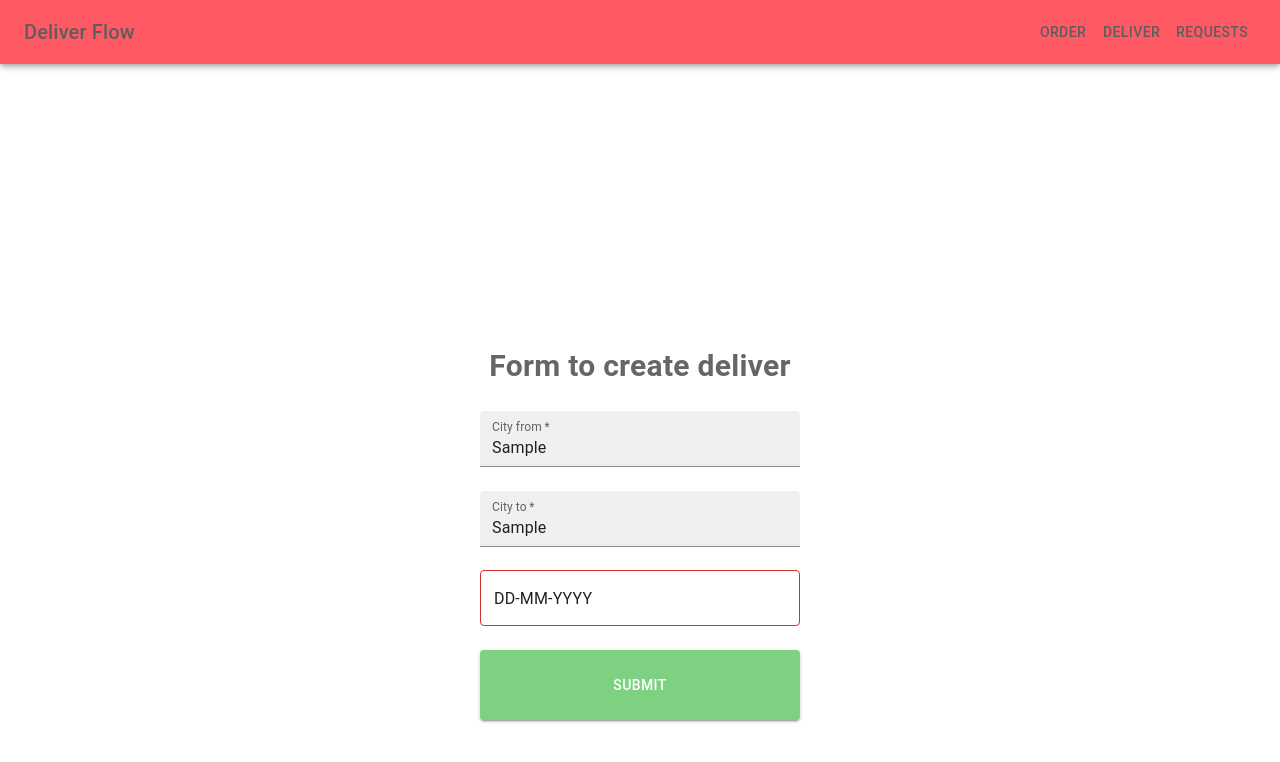
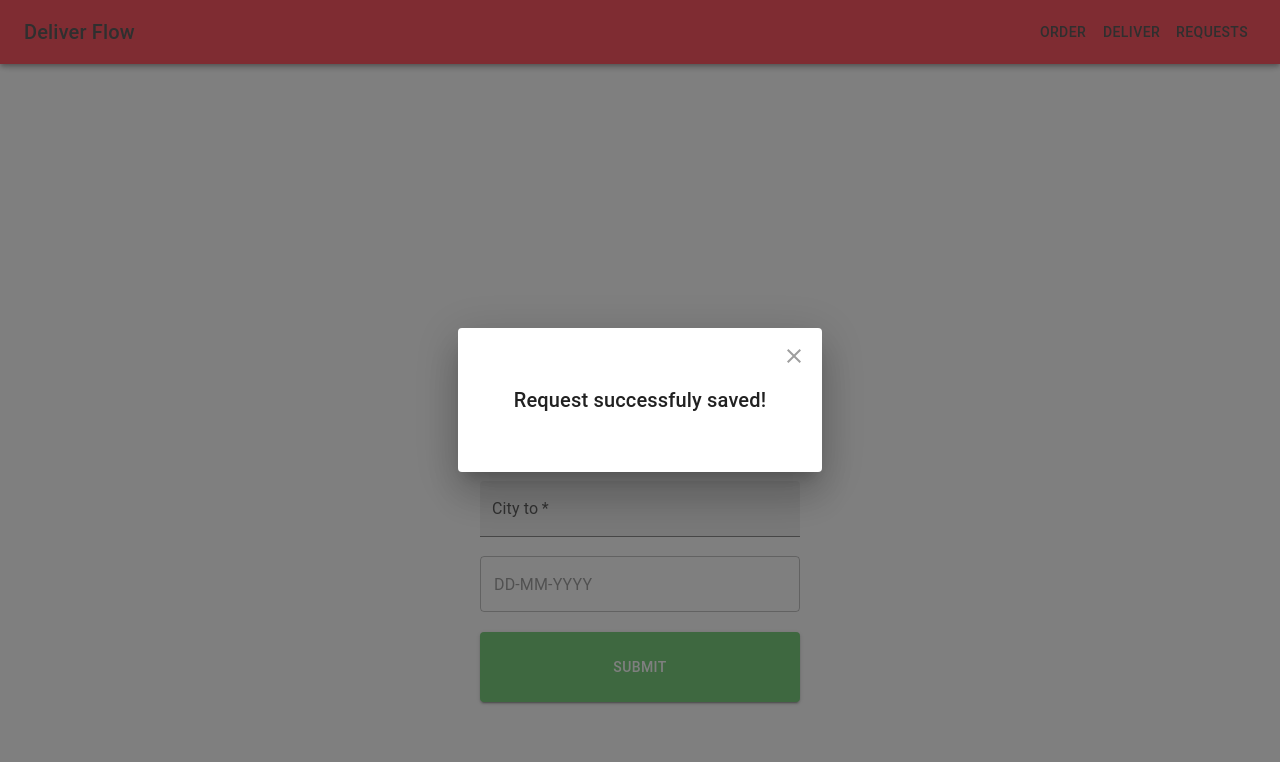
Before and after one commit to AlbinaBlazhko17/DeliverFlow, a React (Vite) app: page /create/deliver in a window 1280 px wide. Both pictures are taken after typing "Sample", "Sample" into the empty fields and a click on the button "SUBMIT". Shown: the top 762 px of the page. Built offline with nearby package versions, Linux system fonts and the light colour scheme.

Commit message:
fix bug with store and id`s

```diff
--- /dev/null
+++ b/src/components/AlertDialog/AlertDialog.jsx
@@ -0,0 +1,48 @@
+import * as React from 'react';
+import Dialog from '@mui/material/Dialog';
+import DialogTitle from '@mui/material/DialogTitle';
+import IconButton from '@mui/material/IconButton';
+import CloseIcon from '@mui/icons-material/Close';
+import propTypes from 'prop-types';
+
+export default function AlertDialog(props) {
+  const { open, handleClose } = props;
+  return (
+    <div>
+      <Dialog
+        open={open}
+        onClose={handleClose}
+        aria-labelledby="alert-dialog-title"
+        aria-describedby="alert-dialog-description"
+      >
+        <DialogTitle sx={{ m: 5, p: 2 }} id="customized-dialog-title">
+          Request successfuly saved!
+          {open ? (
+            <IconButton
+              aria-label="close"
+              onClick={handleClose}
+              sx={{
+                position: 'absolute',
+                right: 8,
+                top: 8,
+                color: (theme) => theme.palette.grey[500],
+              }}
+            >
+              <CloseIcon />
+            </IconButton>
+          ) : null}
+        </DialogTitle>
+      </Dialog>
+    </div>
+  );
+}
+
+AlertDialog.defaultProps = {
+  open: false,
+  handleClose: null,
+};
+
+AlertDialog.propTypes = {
+  open: propTypes.bool,
+  handleClose: propTypes.func,
+};
--- a/src/components/DeliverPage/DeliverPage.jsx
+++ b/src/components/DeliverPage/DeliverPage.jsx
@@ -6,20 +6,33 @@ import { Button } from '@mui/material';
 import { AdapterDayjs } from '@mui/x-date-pickers/AdapterDayjs';
 import { LocalizationProvider } from '@mui/x-date-pickers/LocalizationProvider';
 import { DatePicker } from '@mui/x-date-pickers/DatePicker';
-import { useOutletContext } from 'react-router-dom';
 import { addRequest } from '../../store/actions';
+import AlertDialog from '../AlertDialog/AlertDialog';
 
 function DeliverPage() {
   const dispatch = useDispatch();
-  const { id, setId } = useOutletContext();
   const [cityFrom, setCityFrom] = useState('');
   const [cityTo, setCityTo] = useState('');
   const [date, setDate] = useState('');
+  const [open, setOpen] = useState(false);
+
+  const handleClickOpen = () => {
+    setOpen(true);
+  };
+
+  const handleClose = () => {
+    setOpen(false);
+  };
+
+  function cleanInput() {
+    setCityFrom('');
+    setCityTo('');
+    setDate(null);
+  }
 
   const dispatchRequest = () => {
     dispatch(addRequest(
       {
-        id,
         cityFrom,
         cityTo,
         date,
@@ -29,8 +42,9 @@ function DeliverPage() {
 
   function handleSubmit(e) {
     e.preventDefault();
-    setId(id + 1);
+    cleanInput();
     dispatchRequest();
+    handleClickOpen();
   }
 
   return (
@@ -67,6 +81,7 @@ function DeliverPage() {
         />
       </LocalizationProvider>
       <Button className="button button-submit" variant="contained" type="submit">Submit</Button>
+      <AlertDialog open={open} handleClose={handleClose} />
     </form>
   );
 }
--- a/src/components/OrderPage/OrderPage.jsx
+++ b/src/components/OrderPage/OrderPage.jsx
@@ -6,24 +6,29 @@ import { Button } from '@mui/material';
 import { AdapterDayjs } from '@mui/x-date-pickers/AdapterDayjs';
 import { LocalizationProvider } from '@mui/x-date-pickers/LocalizationProvider';
 import { DatePicker } from '@mui/x-date-pickers/DatePicker';
-import { useOutletContext } from 'react-router-dom';
 import { addRequest } from '../../store/actions';
-
-import './styles.scss';
+import AlertDialog from '../AlertDialog/AlertDialog';
 
 function OrderPage() {
   const dispatch = useDispatch();
-  const { id, setId } = useOutletContext();
   const [cityFrom, setCityFrom] = useState('');
   const [cityTo, setCityTo] = useState('');
   const [typeOfParcel, setTypeOfParcel] = useState('');
   const [date, setDate] = useState('');
   const [description, setDescription] = useState('');
+  const [open, setOpen] = useState(false);
+
+  const handleClickOpen = () => {
+    setOpen(true);
+  };
+
+  const handleClose = () => {
+    setOpen(false);
+  };
 
   const dispatchRequest = () => {
     dispatch(addRequest(
       {
-        id,
         cityFrom,
         cityTo,
         typeOfParcel,
@@ -33,10 +38,19 @@ function OrderPage() {
     ));
   };
 
+  function cleanInput() {
+    setCityFrom('');
+    setCityTo('');
+    setTypeOfParcel('');
+    setDate(null);
+    setDescription('');
+  }
+
   function handleSubmit(e) {
     e.preventDefault();
-    setId(id + 1);
+    cleanInput();
     dispatchRequest();
+    handleClickOpen();
   }
 
   return (
@@ -89,6 +103,7 @@ function OrderPage() {
         onInput={(e) => setDescription(e.target.value)}
       />
       <Button className="button button-submit" variant="contained" type="submit">Submit</Button>
+      <AlertDialog open={open} handleClose={handleClose} />
     </form>
   );
 }
--- a/src/components/RequestsPage/RequestsPage.jsx
+++ b/src/components/RequestsPage/RequestsPage.jsx
@@ -6,20 +6,25 @@ import TableContainer from '@mui/material/TableContainer';
 import TableHead from '@mui/material/TableHead';
 import TableRow from '@mui/material/TableRow';
 import Typography from '@mui/material/Typography';
+import Button from '@mui/material/Button';
 import * as React from 'react';
 import { useEffect, useState } from 'react';
-import { useSelector } from 'react-redux';
 
 function RequestsPage() {
-  const [requests, setRequests] = useState([]);
-  const storeData = useSelector((state) => state.localData.results);
+  const [requests, setRequests] = useState({});
+  const storeData = {};
+
+  for (let i = 0; i < localStorage.length; i++) {
+    const key = Number(localStorage.key(i));
+    if (!isNaN(key)) {
+      const value = JSON.parse(localStorage.getItem(key));
+      storeData[key] = value;
+    }
+  }
 
   useEffect(() => {
-    if (storeData.length) {
+    if (!(Object.keys(storeData).length === 0)) {
       setRequests(storeData);
-      console.log(storeData);
-    } else {
-      console.log(storeData);
     }
   }, []);
 
@@ -38,28 +43,41 @@ function RequestsPage() {
         <Table sx={{ minWidth: 650 }} aria-label="simple table">
           <TableHead>
             <TableRow>
+              <TableCell>Number:</TableCell>
               <TableCell>City from:</TableCell>
               <TableCell align="right">City to:</TableCell>
-              <TableCell align="right">Type of parcel</TableCell>
-              <TableCell align="right">Date of dispatch</TableCell>
-              <TableCell align="right">Parcel description</TableCell>
+              <TableCell align="right">Type of parcel:</TableCell>
+              <TableCell align="right">Date of dispatch:</TableCell>
+              <TableCell align="right">Parcel description:</TableCell>
             </TableRow>
           </TableHead>
           <TableBody>
-            {requests.map((req, i) => (
+            {Object.keys(requests).map((key) => {
+              const nestedItem = requests[key];
+              return (
                 <TableRow
-                key={i}
+                  key={key}
                   sx={{ '&:last-child td, &:last-child th': { border: 0 } }}
                 >
                   <TableCell component="th" scope="row">
-                  {req.cityFrom}
+                    {key}
                   </TableCell>
-                <TableCell align="right">{req.cityTo}</TableCell>
-                <TableCell align="right">{req.typeOfParcel || ' ' }</TableCell>
-                <TableCell align="right">{req.date}</TableCell>
-                <TableCell align="right">{req.description || ' '}</TableCell>
+                  <TableCell align="right">{nestedItem.cityFrom}</TableCell>
+                  <TableCell align="right">{nestedItem.cityTo}</TableCell>
+                  <TableCell align="right">{nestedItem.typeOfParcel || ' ' }</TableCell>
+                  <TableCell align="right">{nestedItem.date}</TableCell>
+                  <TableCell align="right">{nestedItem.description || ' '}</TableCell>
+                  <TableCell align="right">
+                    {' '}
+                    <Button className="button button-table" variant="contained">Update</Button>
+                  </TableCell>
+                  <TableCell align="right">
+                    {' '}
+                    <Button className="button button-table" variant="contained">Delete</Button>
+                  </TableCell>
                 </TableRow>
-            ))}
+              );
+            })}
           </TableBody>
         </Table>
       </TableContainer>
--- a/src/components/app/App.jsx
+++ b/src/components/app/App.jsx
@@ -1,23 +1,14 @@
-import { useState } from 'react';
-import { Outlet, Route, Routes } from 'react-router-dom';
+import { Route, Routes } from 'react-router-dom';
 import routesConfig from '../../routes/routesConfig';
 import Header from '../Header/Header';
 import './App.css';
 
 function App() {
-  const [id, setId] = useState(0);
   return (
     <>
       <Header />
       <Routes>
-        <Route
-          element={(
-            <Outlet
-              context={{ id, setId }}
-            />
-            )}
-        >
-          {
+        {
           routesConfig.map((route, index) => (
             <Route
               key={index}
@@ -26,9 +17,9 @@ function App() {
             />
           ))
         }
-        </Route>
+
       </Routes>
-      <Outlet context={{ hello: 'world' }} />
+
     </>
   );
 }
--- a/src/store/reducers/localDataReducer.js
+++ b/src/store/reducers/localDataReducer.js
@@ -1,17 +1,16 @@
 import { createReducer } from '@reduxjs/toolkit';
-import { getLocalStorage } from '../../utils/localStorage';
 import { addRequest, updateRequest, removeRequest } from '../actions';
 
-const localData = createReducer(getLocalStorage('store'), (builder) => {
+const initialState = {
+  results: [],
+};
+
+const localData = createReducer(initialState, (builder) => {
   builder
     .addCase(addRequest, (state, action) => {
-      state.results.push(action.payload);
+      const newItem = { ...action.payload };
+      state.results.push(newItem);
     })
-    // .addCase(updateRequest, (state, action) => {
-    //   state.results.map((content, i) =>
-    //     i === 1 ? { ...content, text: action.payload } : content
-    //   );
-    // })
     .addCase(
       removeRequest,
       (state, action) =>
--- a/src/store/store.js
+++ b/src/store/store.js
@@ -1,5 +1,5 @@
 import { configureStore } from '@reduxjs/toolkit';
-import { setLocalStorage } from '../utils/localStorage';
+// import { setLocalStorage } from '../utils/localStorage';
 import rootReducer from './reducers';
 
 const store = configureStore(
@@ -8,7 +8,12 @@ const store = configureStore(
 );
 
 store.subscribe(() => {
-  setLocalStorage('store', store.getState().localData);
+  const data = store.getState().localData.results;
+  // console.log(data);
+  data.forEach((item) => {
+    const itemKey = `${item.id}`;
+    localStorage.setItem(itemKey, JSON.stringify(item));
+  });
 });
 
 export default store;
```
Lines whose indentation alone changed are shown as unchanged.
